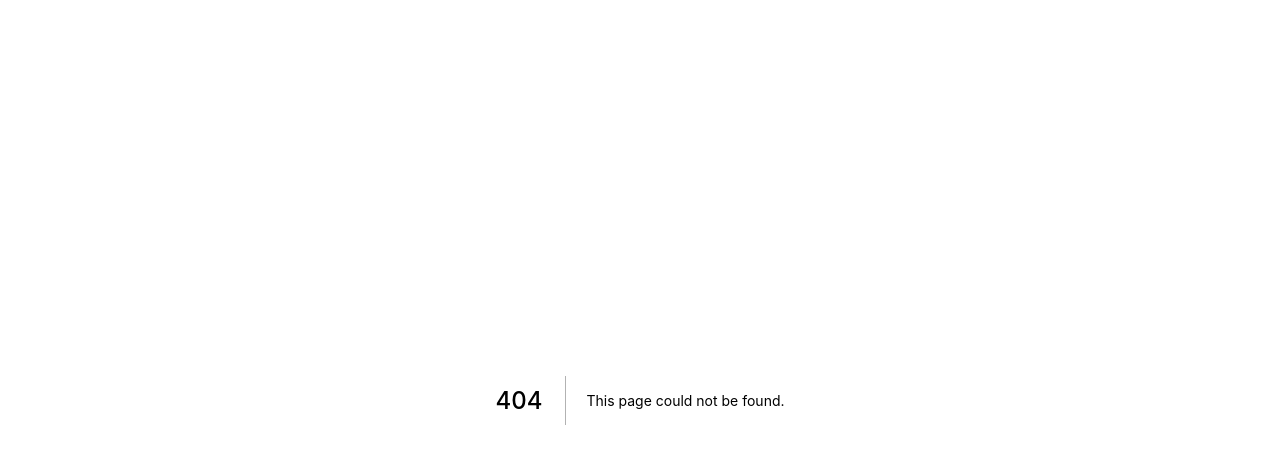
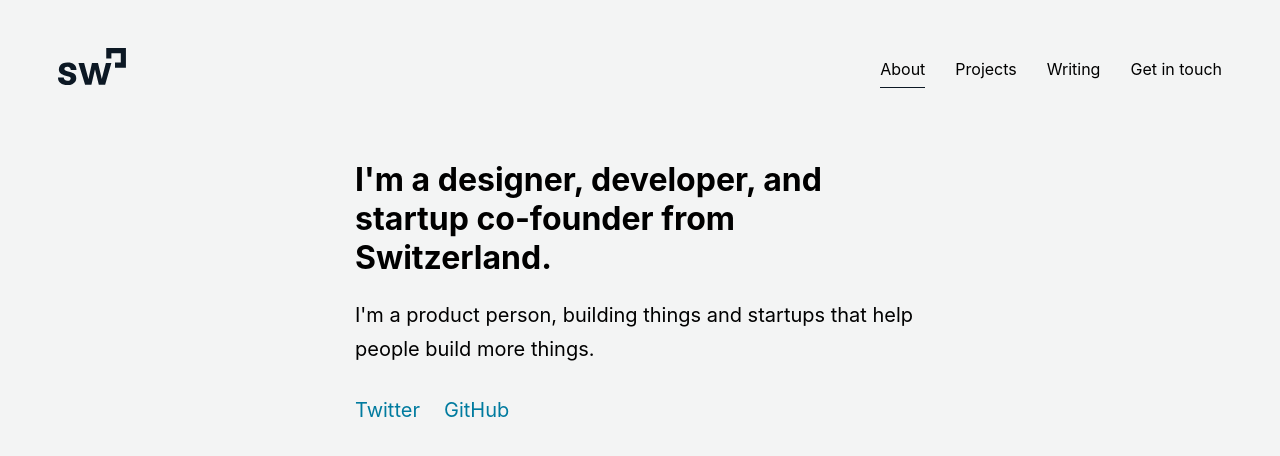
Before and after one commit to stefanwittwer/stefanwittwer-website, a Next.js app: page /about in a window 1280 px wide. Before the commit this address had no page. Shown: the top 456 px of the page. Built offline with nearby package versions, Linux system fonts and the light colour scheme; a web font is replaced by a local one.

Commit message:
Started work on About page

```diff
--- a/components/header/Header.module.scss
+++ b/components/header/Header.module.scss
@@ -18,5 +18,10 @@
     align-items: center;
 
     gap: 3rem;
+
+    a {
+      padding: 0.8rem 0;
+      border-bottom: 0.15rem solid transparent;
+    }
   }
 }
--- a/components/header/Header.tsx
+++ b/components/header/Header.tsx
@@ -1,6 +1,7 @@
 import Image from "next/image";
 import Link from "next/link";
 import styles from "./Header.module.scss";
+import NavLink from "./navigation/NavLink";
 
 const Header = () => (
   <header className={styles.header}>
@@ -16,9 +17,10 @@ const Header = () => (
       </a>
     </Link>
     <nav role="navigation">
-      <Link href="/projects">Projects</Link>
-      <Link href="/writing">Writing</Link>
-      <Link href="/hello">Get in touch</Link>
+      <NavLink href="/about">About</NavLink>
+      <NavLink href="/projects">Projects</NavLink>
+      <NavLink href="/writing">Writing</NavLink>
+      <NavLink href="/hello">Get in touch</NavLink>
     </nav>
   </header>
 );
--- /dev/null
+++ b/components/header/navigation/NavLink.module.scss
@@ -0,0 +1,5 @@
+@import "../../../styles/colours.scss";
+
+nav a.current {
+  border-color: $foreground-color;
+}
--- /dev/null
+++ b/components/header/navigation/NavLink.tsx
@@ -0,0 +1,24 @@
+import Link from "next/link";
+import { useRouter } from "next/router";
+import styles from "./NavLink.module.scss";
+import React from "react";
+
+interface NavLinkProps {
+  href: string;
+  children: React.ReactNode;
+}
+
+const NavLink = (props: NavLinkProps) => {
+  const router = useRouter();
+  return (
+    <Link href={props.href}>
+      <a
+        className={router.pathname === props.href ? styles.current : undefined}
+      >
+        {props.children}
+      </a>
+    </Link>
+  );
+};
+
+export default NavLink;
--- /dev/null
+++ b/pages/about/about.module.scss
@@ -0,0 +1,24 @@
+@import "../../styles/colours.scss";
+
+.aboutText {
+  max-width: 61rem;
+  padding: 0 2rem;
+
+  margin: 16rem auto;
+}
+
+.links {
+  display: flex;
+  gap: 2.4rem;
+  margin: 3.2rem 0;
+
+  font-size: 2rem;
+
+  a {
+    color: $foreground-accent;
+
+    &:hover {
+      text-decoration: underline;
+    }
+  }
+}
--- /dev/null
+++ b/pages/about/index.tsx
@@ -0,0 +1,37 @@
+import Link from "next/link";
+import React from "react";
+import Header from "../../components/header/Header";
+import styles from "./about.module.scss";
+
+const AboutPage = () => (
+  <div>
+    <Header />
+    <main className={styles.aboutText}>
+      <h1>
+        I&apos;m a designer, developer, and startup co-founder from Switzerland.
+      </h1>
+      <p>
+        I&apos;m a product person, building things and startups that help people
+        build more things.
+      </p>
+      <div className={styles.links}>
+        <a
+          href="https://twitter.com/Stefan_Wittwer"
+          target="_blank"
+          rel="noreferrer"
+        >
+          Twitter
+        </a>
+        <a
+          href="https://github.com/StefanWittwer"
+          target="_blank"
+          rel="noreferrer"
+        >
+          GitHub
+        </a>
+      </div>
+    </main>
+  </div>
+);
+
+export default AboutPage;
--- a/styles/colours.scss
+++ b/styles/colours.scss
@@ -1 +1,4 @@
 $background-color: #f3f2f3;
+
+$foreground-color: #0c1824;
+$foreground-accent: #007b9f;
--- a/styles/globals.scss
+++ b/styles/globals.scss
@@ -1,5 +1,9 @@
 @import "./fonts.scss";
 @import "./colours.scss";
+
+* {
+  box-sizing: border-box;
+}
 
 html,
 body {
@@ -26,6 +30,8 @@ a {
   text-decoration: none;
 }
 
-* {
-  box-sizing: border-box;
+p {
+  font-size: 2rem;
+  line-height: 3.4rem;
+  letter-spacing: 1%;
 }
```
